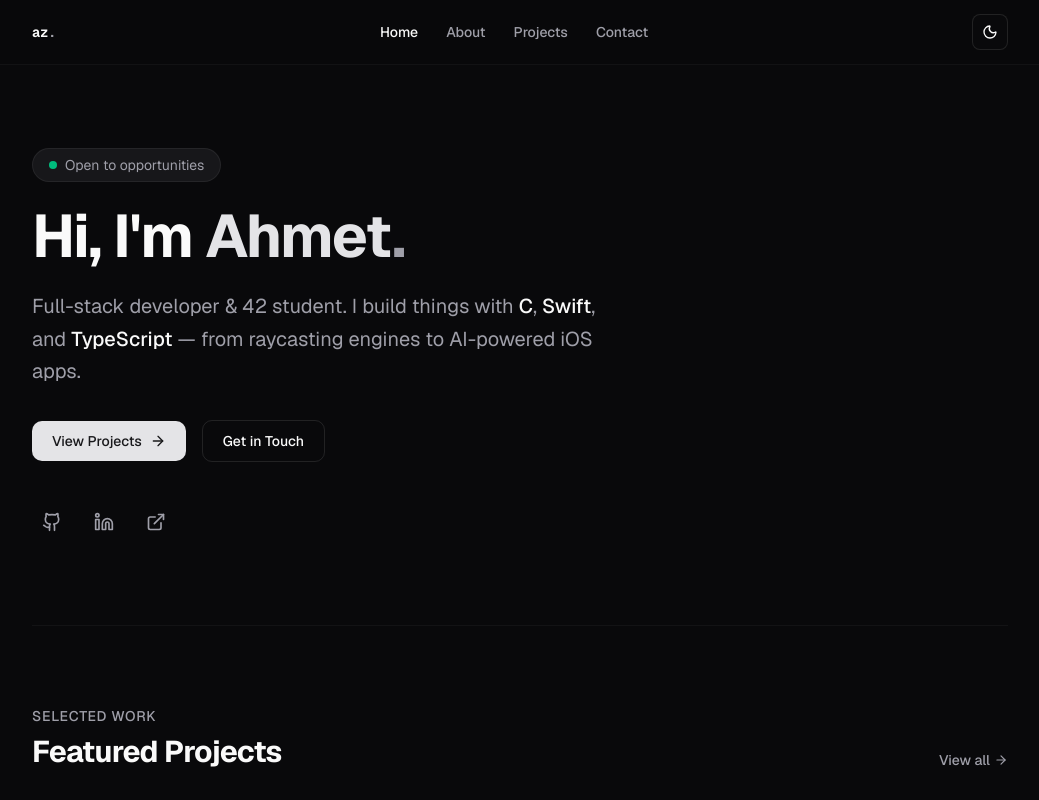
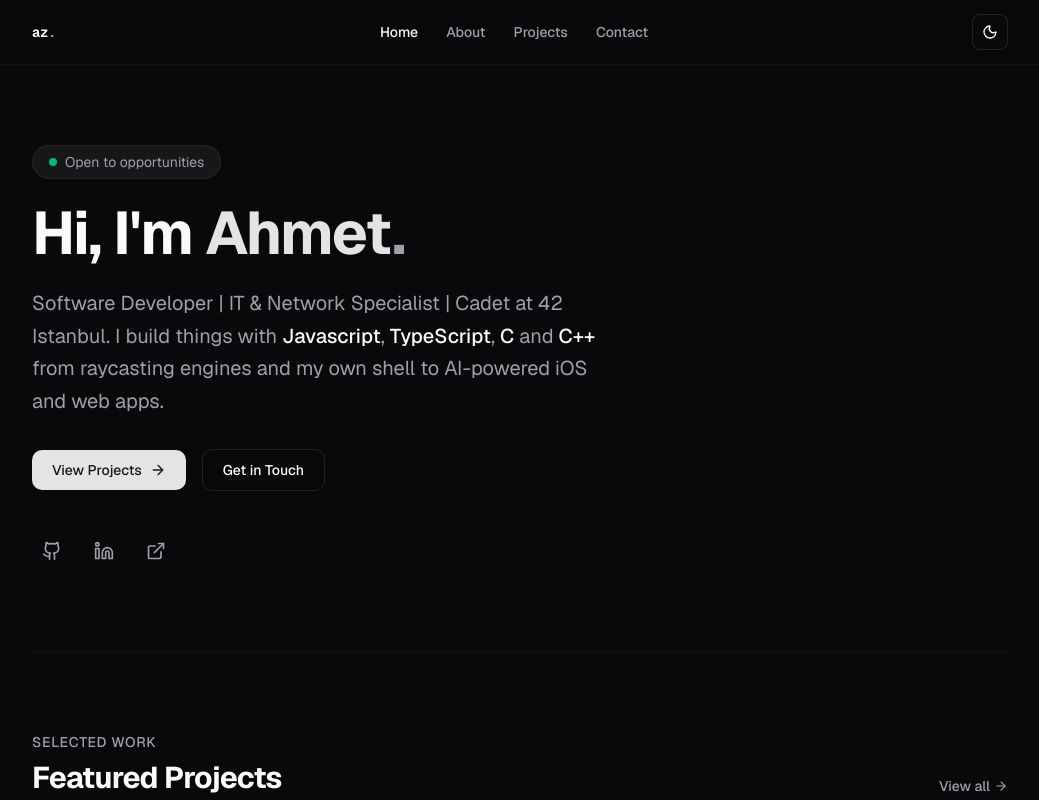
Before and after one commit to ahmettzorlutuna/ahmetzorlutuna.com, a Next.js app: page / in a window 1280 px wide. Shown: the top 800 px of the page, without its empty margins (120-1159 px from the left). Built offline with nearby package versions, Linux system fonts and the light colour scheme.

Commit message:
chore: my about section information changes

```diff
--- a/src/app/page.tsx
+++ b/src/app/page.tsx
@@ -35,11 +35,13 @@ export default function HomePage() {
 
           {/* Subheading */}
           <p className="max-w-xl text-lg leading-relaxed text-muted-foreground sm:text-xl">
-            Full-stack developer & 42 student. I build things with{" "}
-            <span className="font-medium text-foreground">C</span>,{" "}
-            <span className="font-medium text-foreground">Swift</span>, and{" "}
-            <span className="font-medium text-foreground">TypeScript</span> —
-            from raycasting engines to AI-powered iOS apps.
+            Software Developer | IT & Network Specialist | Cadet at 42 Istanbul.
+            I build things with{" "}
+            <span className="font-medium text-foreground">Javascript</span>,{" "}
+            <span className="font-medium text-foreground">TypeScript</span>,{" "}
+            <span className="font-medium text-foreground">C</span> and {" "}
+            <span className="font-medium text-foreground">C++</span>{" "}
+            from raycasting engines and my own shell to AI-powered iOS and web apps.
           </p>
 
           {/* CTA Buttons */}
--- a/src/data/navigation.ts
+++ b/src/data/navigation.ts
@@ -10,7 +10,7 @@ export const navLinks: NavLink[] = [
 export const socialLinks: SocialLink[] = [
     {
         platform: "GitHub",
-        url: "https://github.com/ahmetzorlutuna",
+        url: "https://github.com/ahmettzorlutuna",
         icon: "github",
     },
     {
@@ -20,7 +20,7 @@ export const socialLinks: SocialLink[] = [
     },
     {
         platform: "42 Intra",
-        url: "https://profile.intra.42.fr/users/azorlute",
+        url: "https://profile.intra.42.fr/users/azorlutu",
         icon: "school",
     },
 ];
```
